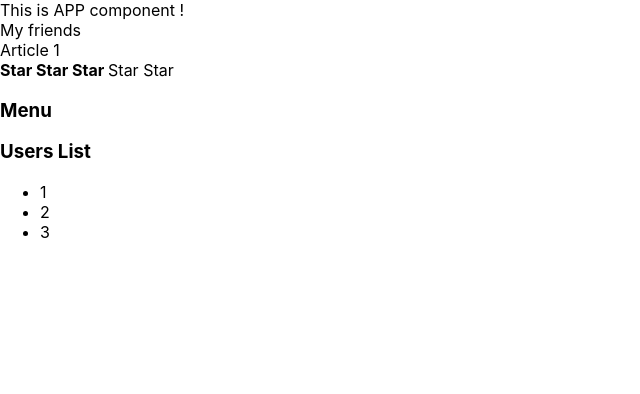
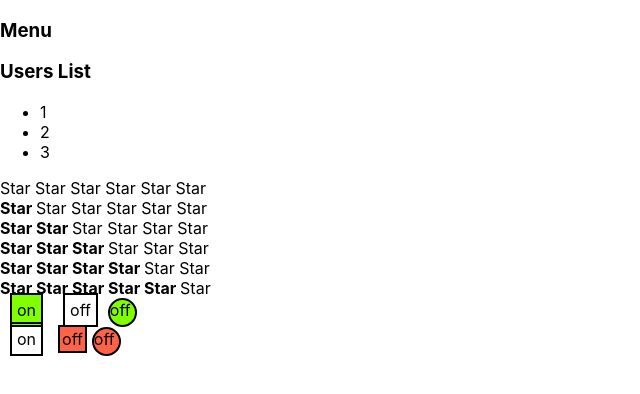
Before and after one commit to SirMissir/React-deep, a React (Create React App) app: page / in a window 1280 px wide. Shown: the top 394 px of the page, without its empty margins (0-640 px from the left). Built offline with nearby package versions, Linux system fonts and the light colour scheme.

Commit message:
feat: React кабзда как подробно 05

```diff
--- a/src/App.tsx
+++ b/src/App.tsx
@@ -2,6 +2,7 @@ import React from 'react';
 import './App.css';
 import Accordion from "./components/Accordion/Accordion";
 import {Rating} from "./components/Rating/Rating";
+import OnOff from "./components/OnOff/OnOff";
 
 
 
@@ -11,18 +12,20 @@ function App() {
     console.log("App rendered")
     return (
         <div className=''>
-            <PageTitle title = {"This is APP component !"}/>
-            <PageTitle title = {"My friends"}/>
-            Article 1
-            <Rating value = {3}/>
+            {/*<PageTitle title = {"This is APP component !"}/>*/}
+            {/*<PageTitle title = {"My friends"}/>*/}
+            {/*Article 1*/}
+            {/*<Rating value = {3}/>*/}
             <Accordion titleValue = {"Menu"} collapsed = {true}/>
             <Accordion titleValue = {"Users List"} collapsed = {false}/>
-            {/*<Rating value = {0}/>*/}
-            {/*<Rating value = {1}/>*/}
-            {/*<Rating value = {2}/>*/}
-            {/*<Rating value = {3}/>*/}
-            {/*<Rating value = {4}/>*/}
-            {/*<Rating value = {5}/>*/}
+            <Rating value = {0}/>
+            <Rating value = {1}/>
+            <Rating value = {2}/>
+            <Rating value = {3}/>
+            <Rating value = {4}/>
+            <Rating value = {5}/>
+            <OnOff value = {true} />
+            <OnOff value = {false} />
         </div>
     );
 }
--- a/src/components/Accordion/Accordion.tsx
+++ b/src/components/Accordion/Accordion.tsx
@@ -1,26 +1,22 @@
 import React from "react";
-
-
 
 type AccordionPropsType = {
     titleValue: string
     collapsed: boolean
 }
 
-function Accordion(props:AccordionPropsType){
+
+
+
+function Accordion (props:AccordionPropsType){
     console.log("Accordion rendered")
-    if (props.collapsed === false) { return(
-        <div>
-            <AccordionTitle title = {props.titleValue}/>
-            <AccordionBody/>
-        </div>)
-    }
-    return(
-        <div>
-            <AccordionTitle title = {props.titleValue}/>
-        </div>
-    )
+    return <div>
+        <AccordionTitle title={props.titleValue}/>
+        {!props.collapsed  && <AccordionBody />}
+    </div>
+
 }
+
 
 type AccordionTitlePropsType = {
     title: string
--- /dev/null
+++ b/src/components/OnOff/OnOff.module.css
@@ -0,0 +1,44 @@
+.wrapper {
+    width: 200px;
+    margin: 10px;
+    border: 2px solid black;
+    padding: 5px;
+
+}.wrapperOn {
+    width: 200px;
+    margin: 10px;
+    border: 2px solid black;
+    padding: 5px;
+    background-color: chartreuse;
+}
+
+.circle{
+    height: 25px;
+    width: 25px;
+    border-radius: 50%;
+    display: inline-block;
+    border: 2px solid black;
+}.circleOn{
+    height: 25px;
+    width: 25px;
+    background-color:chartreuse;
+    border-radius: 50%;
+    display: inline-block;
+    border: 2px solid black;
+}
+.wrapperOff{
+    width: 200px;
+    margin: 5px;
+    border: 2px solid black;
+    padding: 2px;
+    background-color: tomato;
+}
+
+.circleOff{
+    height: 25px;
+    width: 25px;
+    background-color:tomato;
+    border-radius: 50%;
+    display: inline-block;
+    border: 2px solid black;
+}
--- /dev/null
+++ b/src/components/OnOff/OnOff.tsx
@@ -0,0 +1,34 @@
+import React from "react";
+import s from './OnOff.module.css';
+
+type OnOffPropsType = {
+    value: boolean
+}
+
+function OnOff (props:OnOffPropsType) {
+    return <div>
+        {props.value && <ChOn/>}
+        {props.value && <ChOff/>}
+    </div>
+}
+
+function ChOn(){
+    return <div>
+        <span className={s.wrapperOn}>on</span>
+        <span className={s.wrapper}>off</span>
+        <span className={s.circleOn}>off</span>
+    </div>
+}
+function ChOff(){
+    return <div>
+        <span className={s.wrapper}>on</span>
+        <span className={s.wrapperOff}>off</span>
+        <span className={s.circleOff}>off</span>
+    </div>
+}
+
+
+
+
+
+export default OnOff;
--- a/src/components/Rating/Rating.tsx
+++ b/src/components/Rating/Rating.tsx
@@ -6,72 +6,16 @@ type RatingPropsType = {
 
 export function Rating( props: RatingPropsType) {
     console.log("Rating rendered")
-
-    if (props.value === 1){ return (
-        <div>
-            <Star selected = {true}/>
-            <Star selected = {false}/>
-            <Star selected = {false}/>
-            <Star selected = {false}/>
-            <Star selected = {false}/>
-        </div>
-
-    );
-    }
-    if (props.value === 2){ return (
-        <div>
-            <Star selected = {true}/>
-            <Star selected = {true}/>
-            <Star selected = {false}/>
-            <Star selected = {false}/>
-            <Star selected = {false}/>
-        </div>
-
-    );
-    }
-    if (props.value === 3){ return (
-        <div>
-            <Star selected = {true}/>
-            <Star selected = {true}/>
-            <Star selected = {true}/>
-            <Star selected = {false}/>
-            <Star selected = {false}/>
-        </div>
-
-    );
-    }
-    if (props.value === 4){ return (
-        <div>
-            <Star selected = {true}/>
-            <Star selected = {true}/>
-            <Star selected = {true}/>
-            <Star selected = {true}/>
-            <Star selected = {false}/>
-        </div>
-
-    );
-    }
-    if (props.value === 5){ return (
-        <div>
-            <Star selected = {true}/>
-            <Star selected = {true}/>
-            <Star selected = {true}/>
-            <Star selected = {true}/>
-            <Star selected = {true}/>
-        </div>
-
-    );
-    }
-    return (
-        <div>
-            <Star selected = {false}/>
-            <Star selected = {false}/>
-            <Star selected = {false}/>
-            <Star selected = {false}/>
-            <Star selected = {false}/>
-        </div>
-
-    );
+return(
+    <div>
+        <Star selected = {props.value > 0}/>
+        <Star selected = {props.value > 1}/>
+        <Star selected = {props.value > 2}/>
+        <Star selected = {props.value > 3}/>
+        <Star selected = {props.value > 4}/>
+        <Star selected = {props.value > 5}/>
+    </div>
+)
 }
 
 type StarPropsType = {
```
